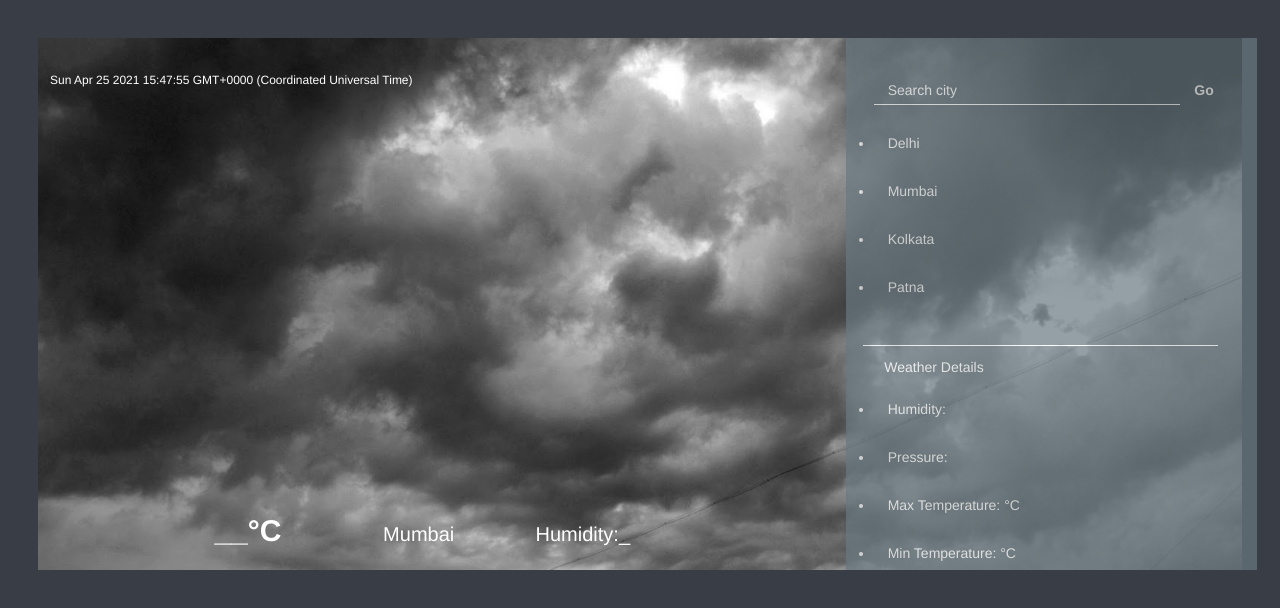
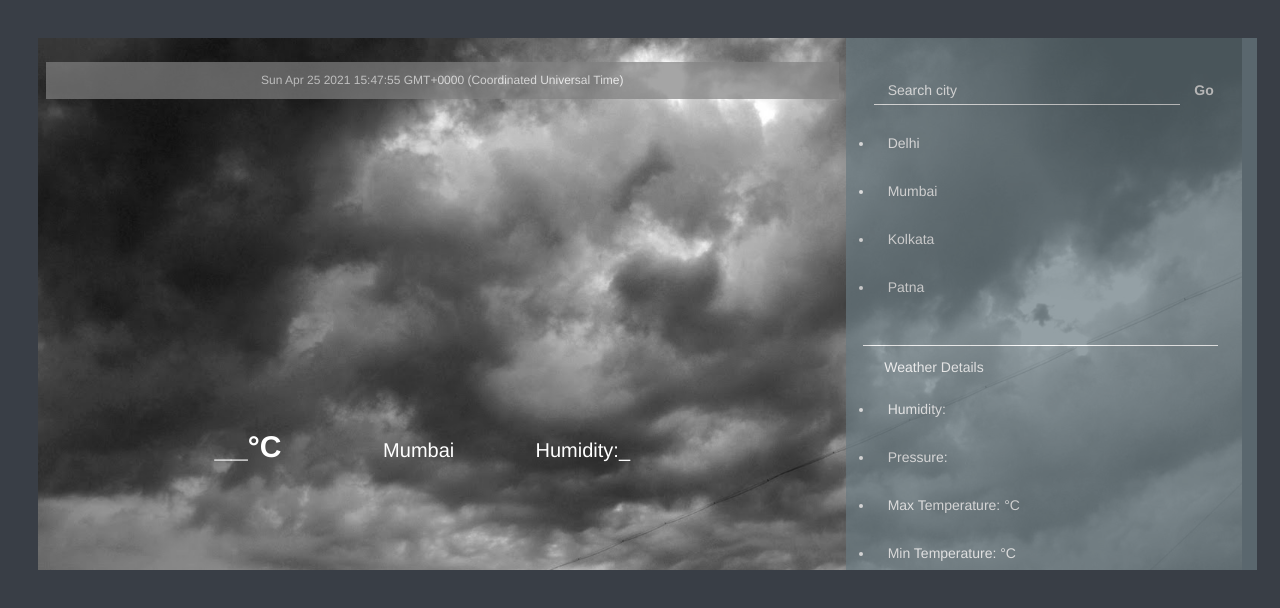
Before and after one commit to pjra99/weather-app, a React (Create React App) app: page / in a window 1280 px wide. Shown: the top 608 px of the page. Built offline with nearby package versions, Linux system fonts and the light colour scheme; no server answers.

Commit message:
Update App.css

```diff
--- a/src/App.css
+++ b/src/App.css
@@ -8,6 +8,13 @@ background-size: cover;
 }
 .main-template {
     padding: 0px;
+}
+.date {
+    text-align: center;
+    background-color: grey;
+    opacity: .7;
+    position: relative;
+    left: 1%;
 }
 .left-column {
     color: white;
@@ -20,7 +27,8 @@ background-size: cover;
     opacity: .7;
 }
 .left-column-row {
-    margin-top: 50%;
+    position: relative;
+    top: 60%;
 }
 .left-column > .row > div{
 }
```
